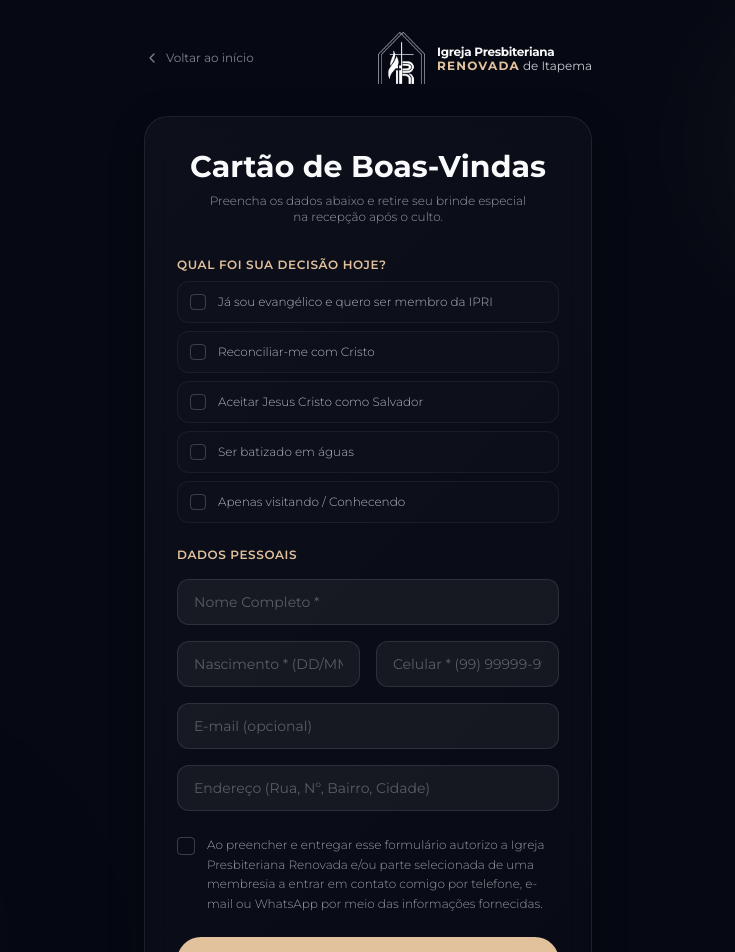
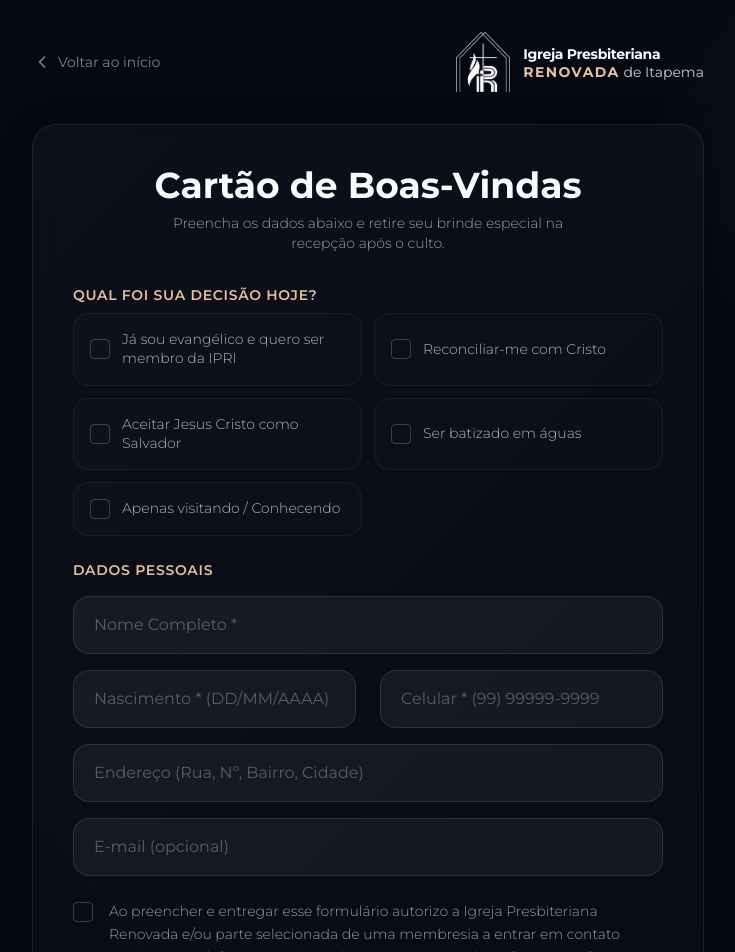
Before and after one commit to Nbioni/ipr-itapema-website, a Next.js app: page /visitante in a window 1280 px wide. Shown: the top 952 px of the page, without its empty margins (272-1007 px from the left). Built offline with nearby package versions, Linux system fonts and the light colour scheme.

Commit message:
Melhorias na pagina de visitante

```diff
--- a/src/app/visitante/page.tsx
+++ b/src/app/visitante/page.tsx
@@ -127,28 +127,28 @@ export default function VisitorPage() {
       <div className="absolute bottom-0 left-0 w-72 h-72 bg-brand-primary/10 rounded-full blur-3xl pointer-events-none" />
 
       {/* Header Bar */}
-      <div className="w-full max-w-md mx-auto flex items-center justify-between mb-8 z-10">
+      <div className="w-full max-w-md md:max-w-2xl mx-auto flex items-center justify-between mb-8 z-10">
         <Link
           href="/"
-          className="inline-flex items-center gap-1.5 text-xs text-foreground/50 hover:text-brand-accent transition-colors"
+          className="inline-flex items-center gap-1.5 text-xs md:text-sm text-foreground/50 hover:text-brand-accent transition-colors"
         >
-          <ChevronLeft className="w-4 h-4" />
+          <ChevronLeft className="w-4 h-4 md:w-5 md:h-5" />
           Voltar ao início
         </Link>
 
         <div className="flex items-center gap-3">
-          <div className="relative w-[48px] h-[52px]">
+          <div className="relative w-[48px] h-[52px] md:w-[56px] md:h-[60px]">
             <Image
               src="/ipr_itapema_logo_dark.png"
               alt="IPR Itapema Logo"
               fill
-              sizes="48px"
+              sizes="(max-width: 768px) 48px, 56px"
               className="object-contain"
               priority
             />
           </div>
-          <div className="flex flex-col mt-0.5 text-[11px] sm:text-xs">
-            <span className="font-serif font-bold tracking-tight text-foreground leading-none mb-0.5">
+          <div className="flex flex-col mt-0.5 text-[11px] sm:text-xs md:text-sm">
+            <span className="font-serif font-bold tracking-tight text-foreground leading-none mb-0.5 md:mb-1">
               Igreja Presbiteriana
             </span>
             <span className="text-foreground/80 leading-none"><span className="tracking-widest text-brand-accent uppercase font-bold">
@@ -158,7 +158,7 @@ export default function VisitorPage() {
         </div>
       </div>
 
-      <main className="flex-1 flex flex-col justify-center w-full max-w-md mx-auto z-10">
+      <main className="flex-1 flex flex-col justify-center w-full max-w-md md:max-w-2xl mx-auto z-10">
         <AnimatePresence mode="wait">
           {status === "success" ? (
             <motion.div
@@ -166,30 +166,30 @@ export default function VisitorPage() {
               initial={{ opacity: 0, scale: 0.95 }}
               animate={{ opacity: 1, scale: 1 }}
               exit={{ opacity: 0, scale: 0.95 }}
-              className="glass-card p-8 text-center border-emerald-500/20 bg-linear-to-b from-emerald-500/2 to-transparent shadow-2xl"
+              className="glass-card p-8 md:p-12 text-center border-emerald-500/20 bg-linear-to-b from-emerald-500/2 to-transparent shadow-2xl"
             >
-              <div className="w-16 h-16 bg-emerald-500/10 border border-emerald-500/30 rounded-full flex items-center justify-center text-emerald-400 mx-auto mb-6">
-                <CheckCircle2 className="w-10 h-10" />
+              <div className="w-16 h-16 md:w-20 md:h-20 bg-emerald-500/10 border border-emerald-500/30 rounded-full flex items-center justify-center text-emerald-400 mx-auto mb-6">
+                <CheckCircle2 className="w-10 h-10 md:w-12 md:h-12" />
               </div>
 
-              <h2 className="font-serif text-3xl font-bold text-foreground mb-4">
+              <h2 className="font-serif text-3xl md:text-4xl font-bold text-foreground mb-4">
                 Seja muito bem-vindo!
               </h2>
 
-              <p className="text-foreground/75 font-light leading-relaxed mb-8">
+              <p className="text-foreground/75 font-light leading-relaxed mb-8 text-sm md:text-base">
                 Recebemos suas informações com carinho. É um privilégio ter você hoje conosco adorando ao Senhor!
               </p>
 
-              <div className="p-5 rounded-2xl bg-brand-accent/10 border border-brand-accent/30 text-brand-accent mb-8">
-                <p className="text-sm font-semibold uppercase tracking-wider">Presente de Boas-Vindas</p>
-                <p className="text-xs font-light text-foreground/90 mt-1 leading-relaxed">
+              <div className="p-5 md:p-6 rounded-2xl bg-brand-accent/10 border border-brand-accent/30 text-brand-accent mb-8">
+                <p className="text-sm md:text-base font-semibold uppercase tracking-wider">Presente de Boas-Vindas</p>
+                <p className="text-xs md:text-sm font-light text-foreground/90 mt-1.5 leading-relaxed">
                   Apresente esta tela na recepção da igreja ao final do culto para retirar o seu brinde de boas-vindas.
                 </p>
               </div>
 
               <Link
                 href="/"
-                className="inline-flex items-center justify-center w-full py-4 text-xs font-bold tracking-widest text-brand-primary uppercase bg-brand-accent hover:bg-brand-accent-hover rounded-full transition-all duration-300"
+                className="inline-flex items-center justify-center w-full py-4 md:py-5 text-xs md:text-sm font-bold tracking-widest text-brand-primary uppercase bg-brand-accent hover:bg-brand-accent-hover rounded-full transition-all duration-300"
               >
                 Conhecer a Igreja
               </Link>
@@ -200,13 +200,13 @@ export default function VisitorPage() {
               initial={{ opacity: 0, y: 20 }}
               animate={{ opacity: 1, y: 0 }}
               exit={{ opacity: 0, y: -20 }}
-              className="glass-card p-6 md:p-8 shadow-2xl border-white/5 bg-linear-to-b from-white/2 to-transparent"
+              className="glass-card p-6 md:p-10 shadow-2xl border-white/5 bg-linear-to-b from-white/2 to-transparent"
             >
               <div className="text-center mb-8">
-                <h1 className="font-serif text-3xl font-bold text-foreground">
+                <h1 className="font-serif text-3xl md:text-4xl font-bold text-foreground">
                   Cartão de Boas-Vindas
                 </h1>
-                <p className="text-xs text-foreground/60 font-light mt-2 max-w-xs mx-auto">
+                <p className="text-xs md:text-sm text-foreground/60 font-light mt-2 max-w-xs md:max-w-md mx-auto">
                   Preencha os dados abaixo e retire seu brinde especial na recepção após o culto.
                 </p>
               </div>
@@ -217,11 +217,11 @@ export default function VisitorPage() {
 
                 {/* Section: Decisions */}
                 <div className="space-y-3">
-                  <label className="text-xs font-semibold text-brand-accent uppercase tracking-wider block mb-2">
+                  <label className="text-xs md:text-sm font-semibold text-brand-accent uppercase tracking-wider block mb-2">
                     Qual foi sua decisão hoje?
                   </label>
 
-                  <div className="space-y-2">
+                  <div className="grid grid-cols-1 md:grid-cols-2 gap-2 md:gap-3">
                     {[
                       { key: "membro", label: "Já sou evangélico e quero ser membro da IPRI" },
                       { key: "reconciliar", label: "Reconciliar-me com Cristo" },
@@ -232,7 +232,7 @@ export default function VisitorPage() {
                       <label
                         key={decision.key}
                         className={cn(
-                          "flex items-center gap-3 p-3 rounded-xl border transition-all duration-200 cursor-pointer select-none",
+                          "flex items-center gap-3 p-3 md:p-4 rounded-xl md:rounded-2xl border transition-all duration-200 cursor-pointer select-none",
                           decisions[decision.key as keyof typeof decisions]
                             ? "bg-brand-accent/5 border-brand-accent text-brand-accent"
                             : "bg-white/1 border-white/5 hover:border-white/10 text-foreground/70"
@@ -246,17 +246,17 @@ export default function VisitorPage() {
                         />
                         <div
                           className={cn(
-                            "w-4 h-4 rounded border flex items-center justify-center transition-all",
+                            "w-4 h-4 md:w-5 md:h-5 rounded border flex items-center justify-center transition-all shrink-0",
                             decisions[decision.key as keyof typeof decisions]
                               ? "border-brand-accent bg-brand-accent text-brand-primary"
                               : "border-white/20 bg-transparent"
                           )}
                         >
                           {decisions[decision.key as keyof typeof decisions] && (
-                            <span className="text-[10px] leading-none font-bold">✓</span>
+                            <span className="text-[10px] md:text-xs leading-none font-bold">✓</span>
                           )}
                         </div>
-                        <span className="text-xs font-light">{decision.label}</span>
+                        <span className="text-xs md:text-sm font-light leading-snug">{decision.label}</span>
                       </label>
                     ))}
                   </div>
@@ -264,7 +264,7 @@ export default function VisitorPage() {
 
                 {/* Section: Personal Info */}
                 <div className="space-y-4">
-                  <label className="text-xs font-semibold text-brand-accent uppercase tracking-wider block">
+                  <label className="text-xs md:text-sm font-semibold text-brand-accent uppercase tracking-wider block">
                     Dados Pessoais
                   </label>
 
@@ -277,12 +277,12 @@ export default function VisitorPage() {
                       onChange={handleInputChange}
                       placeholder="Nome Completo *"
                       required
-                      className="w-full bg-white/5 border border-white/10 focus:border-brand-accent focus:ring-1 focus:ring-brand-accent/50 rounded-xl px-4 py-3 text-sm text-foreground placeholder-foreground/30 transition-all outline-none"
+                      className="w-full bg-white/5 border border-white/10 focus:border-brand-accent focus:ring-1 focus:ring-brand-accent/50 rounded-xl md:rounded-2xl px-4 py-3 md:px-5 md:py-4 text-sm md:text-base text-foreground placeholder-foreground/30 transition-all outline-none"
                     />
                   </div>
 
                   {/* Nascimento e Celular Row */}
-                  <div className="grid grid-cols-2 gap-4">
+                  <div className="grid grid-cols-2 gap-4 md:gap-6">
                     <div>
                       <input
                         type="text"
@@ -291,7 +291,7 @@ export default function VisitorPage() {
                         onChange={handleInputChange}
                         placeholder="Nascimento * (DD/MM/AAAA)"
                         required
-                        className="w-full bg-white/5 border border-white/10 focus:border-brand-accent focus:ring-1 focus:ring-brand-accent/50 rounded-xl px-4 py-3 text-sm text-foreground placeholder-foreground/30 transition-all outline-none"
+                        className="w-full bg-white/5 border border-white/10 focus:border-brand-accent focus:ring-1 focus:ring-brand-accent/50 rounded-xl md:rounded-2xl px-4 py-3 md:px-5 md:py-4 text-sm md:text-base text-foreground placeholder-foreground/30 transition-all outline-none"
                       />
                     </div>
                     <div>
@@ -302,9 +302,21 @@ export default function VisitorPage() {
                         onChange={handleInputChange}
                         placeholder="Celular * (99) 99999-9999"
                         required
-                        className="w-full bg-white/5 border border-white/10 focus:border-brand-accent focus:ring-1 focus:ring-brand-accent/50 rounded-xl px-4 py-3 text-sm text-foreground placeholder-foreground/30 transition-all outline-none"
+                        className="w-full bg-white/5 border border-white/10 focus:border-brand-accent focus:ring-1 focus:ring-brand-accent/50 rounded-xl md:rounded-2xl px-4 py-3 md:px-5 md:py-4 text-sm md:text-base text-foreground placeholder-foreground/30 transition-all outline-none"
                       />
                     </div>
+                  </div>
+
+                  {/* Endereço */}
+                  <div>
+                    <input
+                      type="text"
+                      name="endereco"
+                      value={formData.endereco}
+                      onChange={handleInputChange}
+                      placeholder="Endereço (Rua, Nº, Bairro, Cidade)"
+                      className="w-full bg-white/5 border border-white/10 focus:border-brand-accent focus:ring-1 focus:ring-brand-accent/50 rounded-xl md:rounded-2xl px-4 py-3 md:px-5 md:py-4 text-sm md:text-base text-foreground placeholder-foreground/30 transition-all outline-none"
+                    />
                   </div>
 
                   {/* Email */}
@@ -315,25 +327,13 @@ export default function VisitorPage() {
                       value={formData.email}
                       onChange={handleInputChange}
                       placeholder="E-mail (opcional)"
-                      className="w-full bg-white/5 border border-white/10 focus:border-brand-accent focus:ring-1 focus:ring-brand-accent/50 rounded-xl px-4 py-3 text-sm text-foreground placeholder-foreground/30 transition-all outline-none"
-                    />
-                  </div>
-
-                  {/* Endereço */}
-                  <div>
-                    <input
-                      type="text"
-                      name="endereco"
-                      value={formData.endereco}
-                      onChange={handleInputChange}
-                      placeholder="Endereço (Rua, Nº, Bairro, Cidade)"
-                      className="w-full bg-white/5 border border-white/10 focus:border-brand-accent focus:ring-1 focus:ring-brand-accent/50 rounded-xl px-4 py-3 text-sm text-foreground placeholder-foreground/30 transition-all outline-none"
+                      className="w-full bg-white/5 border border-white/10 focus:border-brand-accent focus:ring-1 focus:ring-brand-accent/50 rounded-xl md:rounded-2xl px-4 py-3 md:px-5 md:py-4 text-sm md:text-base text-foreground placeholder-foreground/30 transition-all outline-none"
                     />
                   </div>
                 </div>
 
                 {/* Consent checkbox */}
-                <label className="flex gap-3 items-start select-none cursor-pointer text-foreground/60 hover:text-foreground/85 transition-colors">
+                <label className="flex gap-3 md:gap-4 items-start select-none cursor-pointer text-foreground/60 hover:text-foreground/85 transition-colors">
                   <input
                     type="checkbox"
                     name="consentimento"
@@ -344,17 +344,17 @@ export default function VisitorPage() {
                   />
                   <div
                     className={cn(
-                      "w-4.5 h-4.5 rounded border flex items-center justify-center mt-0.5 transition-all shrink-0",
+                      "w-4.5 h-4.5 md:w-5 md:h-5 rounded border flex items-center justify-center mt-0.5 transition-all shrink-0",
                       formData.consentimento
                         ? "border-brand-accent bg-brand-accent text-brand-primary"
                         : "border-white/20 bg-transparent"
                     )}
                   >
                     {formData.consentimento && (
-                      <span className="text-[10px] leading-none font-bold">✓</span>
+                      <span className="text-[10px] md:text-xs leading-none font-bold">✓</span>
                     )}
                   </div>
-                  <span className="text-[12px] leading-relaxed font-light">
+                  <span className="text-xs md:text-sm leading-relaxed font-light">
                     Ao preencher e entregar esse formulário autorizo a Igreja Presbiteriana Renovada e/ou parte selecionada de uma membresia a entrar em contato comigo por telefone, e-mail ou WhatsApp por meio das informações fornecidas.
                   </span>
                 </label>
@@ -376,18 +376,18 @@ export default function VisitorPage() {
                   type="submit"
                   disabled={status === "loading"}
                   className={cn(
-                    "w-full py-4 text-xs font-semibold tracking-wider text-brand-primary uppercase bg-brand-accent hover:bg-brand-accent-hover rounded-full transition-all duration-300 active:scale-98 flex items-center justify-center gap-2",
+                    "w-full py-4 md:py-5 text-xs md:text-sm font-semibold tracking-wider text-brand-primary uppercase bg-brand-accent hover:bg-brand-accent-hover rounded-full transition-all duration-300 active:scale-98 flex items-center justify-center gap-2",
                     status === "loading" && "opacity-75 cursor-not-allowed"
                   )}
                 >
                   {status === "loading" ? (
                     <>
-                      <div className="w-4 h-4 border-2 border-brand-primary border-t-transparent rounded-full animate-spin" />
+                      <div className="w-4 h-4 md:w-5 md:h-5 border-2 border-brand-primary border-t-transparent rounded-full animate-spin" />
                       Enviando...
                     </>
                   ) : (
                     <>
-                      <Send className="w-3.5 h-3.5" />
+                      <Send className="w-3.5 h-3.5 md:w-4 md:h-4" />
                       Confirmar Presença
                     </>
                   )}
@@ -399,7 +399,7 @@ export default function VisitorPage() {
       </main>
 
       {/* Footer copyright */}
-      <footer className="w-full max-w-md mx-auto text-center mt-8 text-[10px] text-foreground/30 font-light z-10">
+      <footer className="w-full max-w-md md:max-w-2xl mx-auto text-center mt-8 text-[10px] md:text-xs text-foreground/30 font-light z-10">
         © {new Date().getFullYear()} IPR Itapema • Termos em conformidade com a LGPD.
       </footer>
     </div>
```
